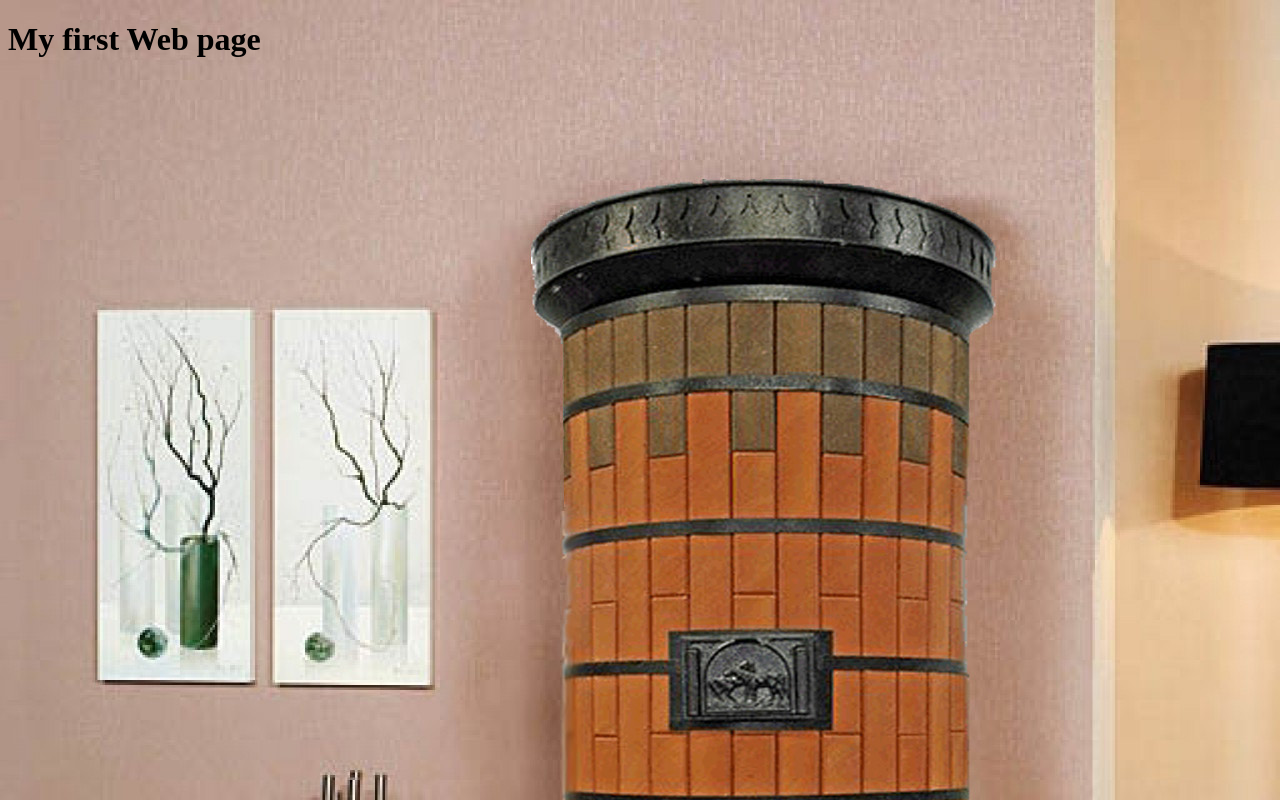
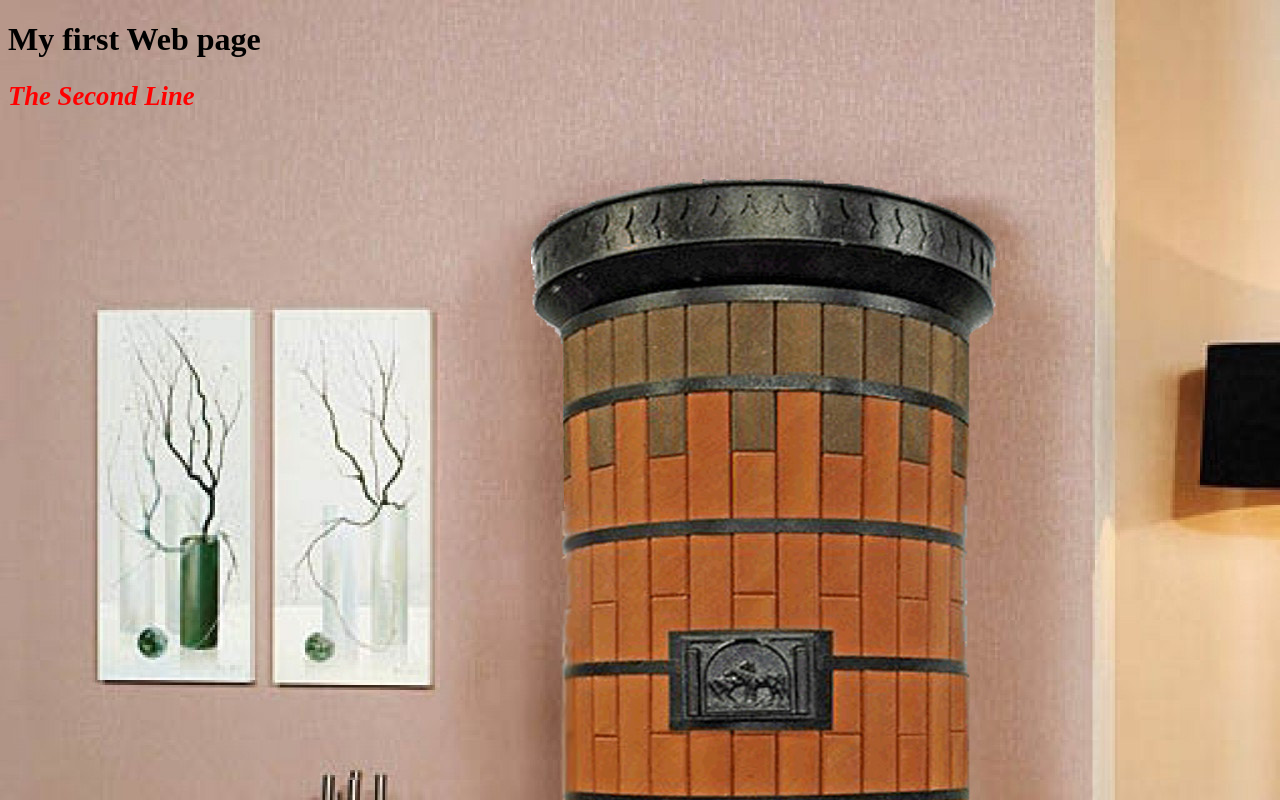
Before and after one commit to dev-scool/my-first-web-project, a plain HTML site: page htdocs/index.html in a window 1280 px wide. Drawn offline with Linux system fonts and the light colour scheme.

Commit message:
My Change

```diff
--- a/htdocs/index.html
+++ b/htdocs/index.html
@@ -10,5 +10,11 @@
 </head>
 <body>
 	<h1>My first Web page</h1>
+
+	<h2 style="font-style: italic;
+	color: red;
+    font-size: 20pt">
+    The Second Line
+</h2>
 </body>
 </html>
```
